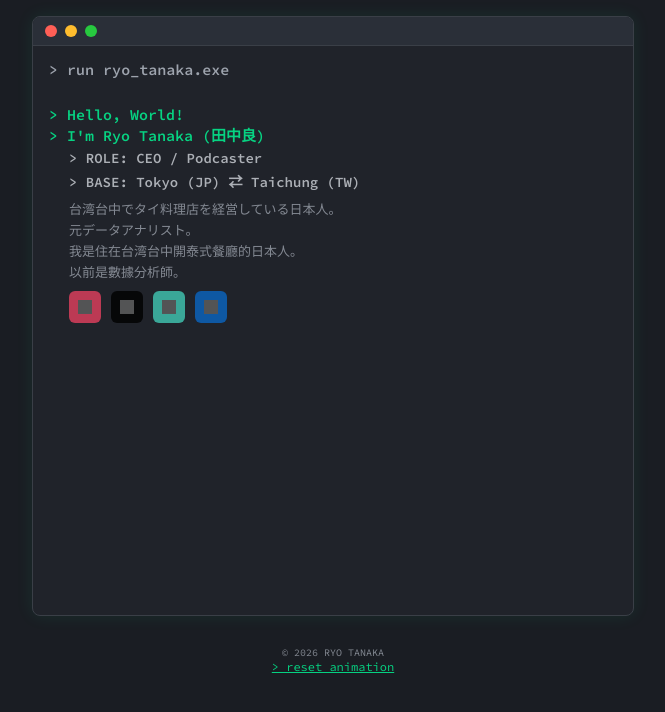
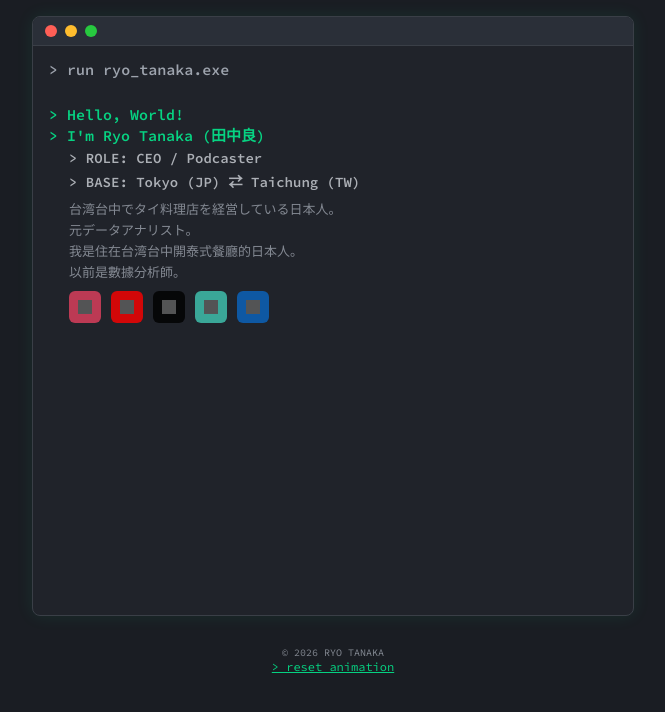
Before and after one commit to RyoTana666/ryotana666.github.io, a plain HTML site: page index.html in a window 1280 px wide. Shown: the whole page, without its empty margins (307-972 px from the left). Drawn offline with Linux system fonts and the light colour scheme; grey boxes are pictures that could not be loaded.

Commit message:
プロフィール欄にYouTubeアイコンを追加 (#1)
* feat: refresh personal profile, FDE positioning, and SEO

* feat: expand personal site into business and project portfolio

* feat: add YouTube icon to current personal site

* fix: link YouTube icon to official channel

* chore: reorder profile social icons

```diff
--- a/index.html
+++ b/index.html
@@ -147,6 +147,7 @@ body {
 .x { background: #000; }
 .note { background: #41c9b4; }
 .linkedin { background: #0A66C2; }
+.youtube { background: #FF0000; }
 .spotify { background: #1DB954; }
 .applepodcasts { background: #9933CC; }
 .googlemaps { background: #4285F4; }
@@ -204,6 +205,9 @@ footer {
       <div class="icons">
         <a href="https://www.instagram.com/ryotana20" target="_blank" class="icon-btn instagram">
           <img src="https://cdn.jsdelivr.net/gh/simple-icons/simple-icons/icons/instagram.svg">
+        </a>
+        <a href="https://www.youtube.com/@taiwan_business_tanaka" target="_blank" rel="noopener noreferrer" aria-label="YouTube" class="icon-btn youtube">
+          <img src="https://cdn.jsdelivr.net/gh/simple-icons/simple-icons/icons/youtube.svg">
         </a>
         <a href="https://x.com/ryotana666" target="_blank" class="icon-btn x">
           <img src="https://cdn.jsdelivr.net/gh/simple-icons/simple-icons/icons/x.svg">
```
